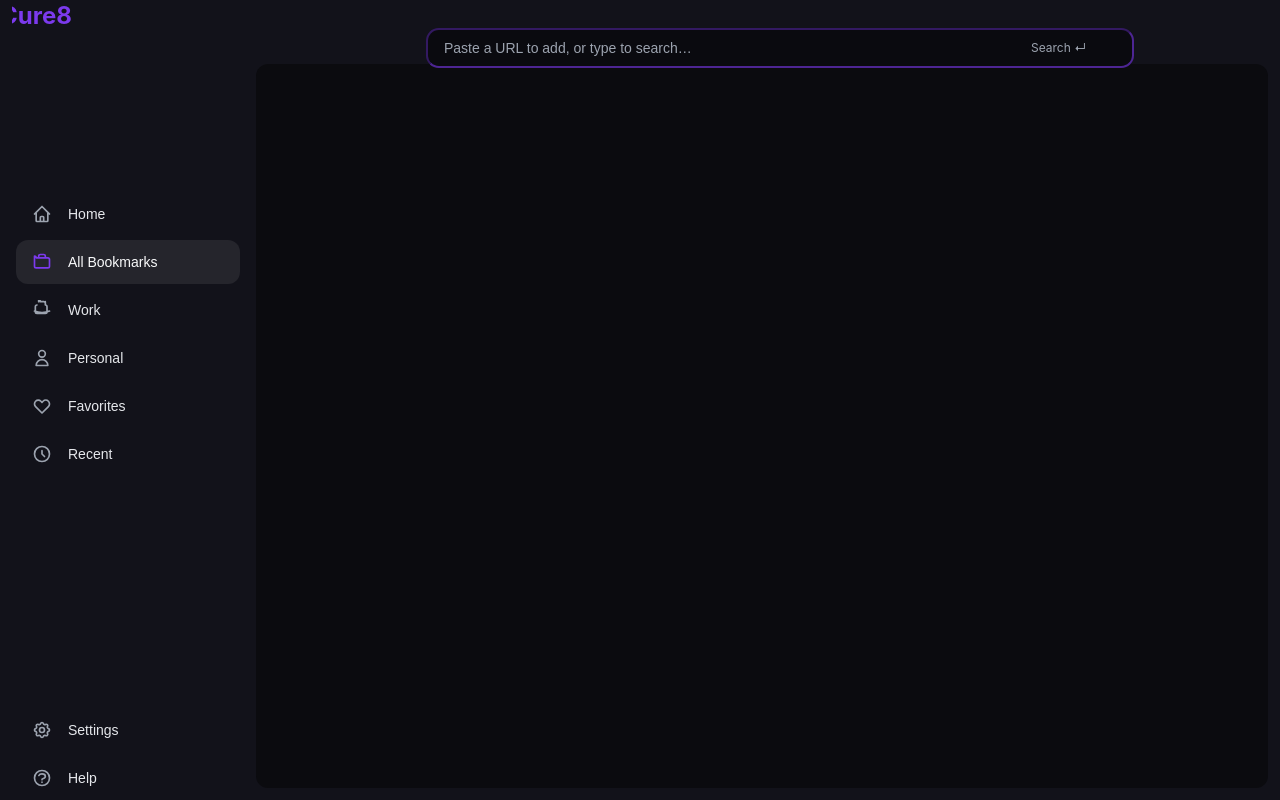
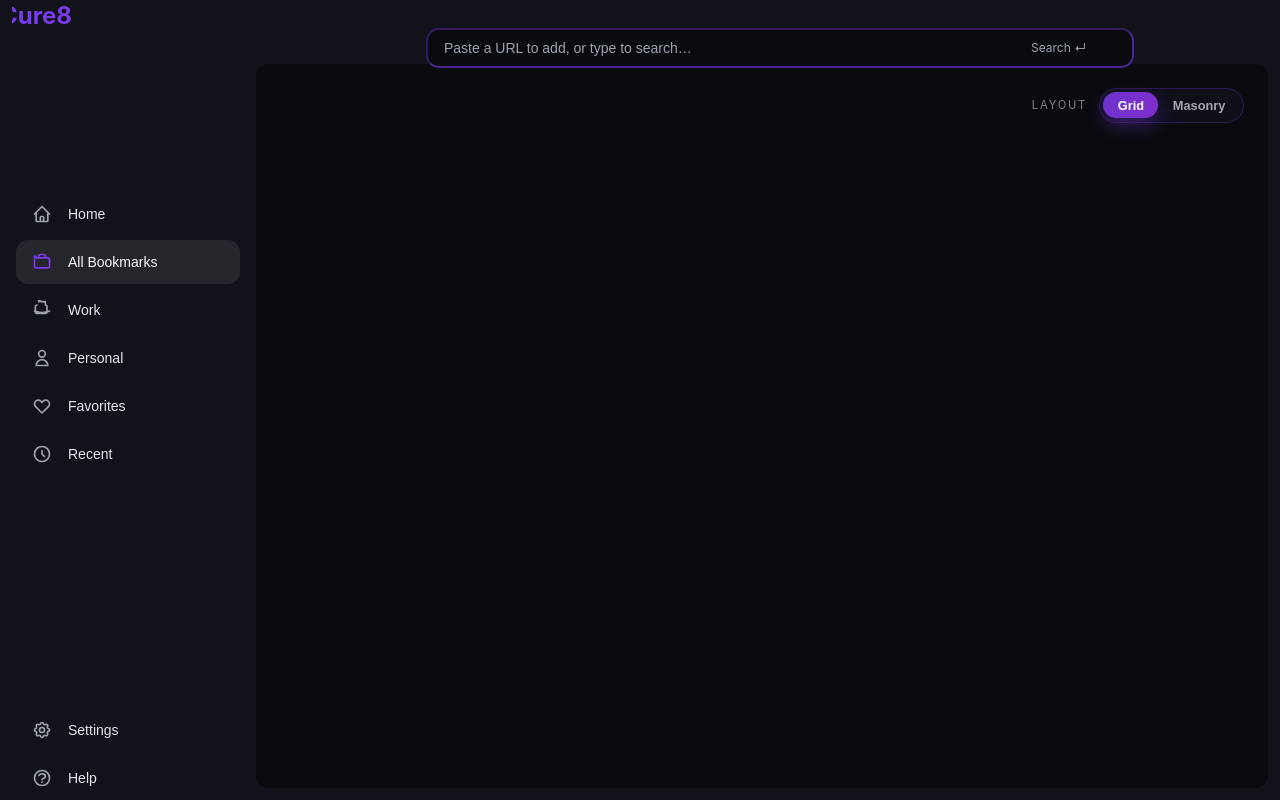
Before and after one commit to TheVisher/Cure8, a React (Create React App) app: page / in a window 1280 px wide. Both pictures are taken after a click on the button "Browse library". Built offline with nearby package versions, Linux system fonts and the light colour scheme.

Commit message:
Update README, Card.js, index.css, Grid.js, Home.js and add new cache file

```diff
--- a/src/components/Card.js
+++ b/src/components/Card.js
@@ -1,22 +1,38 @@
 import React from "react";
 
-export function Card({ title, domain, image, state="ok", onClick }) {
+export function Card({ title, domain, image, state="ok", onClick, layout="grid" }) {
   const showSkeleton = state === "pending";
   const showBrand = !image && state !== "pending";
+  const isMasonry = layout === "masonry";
+
+  const cardClasses = ["bookmark-card", "group"];
+  if (isMasonry) cardClasses.push("bookmark-card--masonry");
+
+  const mediaWrapperClasses = ["relative", "overflow-hidden"];
+  if (!isMasonry) mediaWrapperClasses.push("aspect-[4/5]");
 
   return (
-    <div onClick={onClick} className="bookmark-card group">
-      <div className="bookmark-card-content">
+    <div onClick={onClick} className={cardClasses.join(" ")}>
+      <div className={isMasonry ? "bookmark-card-content bookmark-card-content--masonry" : "bookmark-card-content"}>
         {/* Image / skeleton / brand fallback */}
-        <div className="relative aspect-[4/5]">
+        <div className={mediaWrapperClasses.join(" ")}>
           {showSkeleton && (
-            <div className="h-full w-full animate-pulse bg-white/5" />
+            <div className={["w-full", isMasonry ? "min-h-[160px]" : "h-full", "animate-pulse", "bg-white/5"].join(" ")} />
           )}
           {!showSkeleton && image && (
-            <img src={image} alt="" className="h-full w-full object-cover" />
+            <img
+              src={image}
+              alt=""
+              className={isMasonry ? "w-full h-auto" : "h-full w-full object-cover"}
+            />
           )}
           {!showSkeleton && showBrand && (
-            <div className="h-full w-full flex items-center justify-center bg-white/5 text-text-secondary">
+            <div
+              className={[
+                "w-full flex items-center justify-center bg-white/5 text-text-secondary",
+                isMasonry ? "bookmark-card-placeholder" : "h-full"
+              ].join(" ")}
+            >
               {domain}
             </div>
           )}
--- a/src/index.css
+++ b/src/index.css
@@ -208,6 +208,31 @@ html, body, #root {
   justify-content: center;
 }
 
+.bookmark-grid.masonry {
+  display: block;
+  column-width: 260px;
+  column-gap: 1.25rem;
+}
+
+.bookmark-grid.masonry .bookmark-card {
+  display: inline-block;
+  width: 100%;
+  margin: 0 0 1.25rem;
+  break-inside: avoid;
+}
+
+.bookmark-card--masonry {
+  border-radius: 1rem;
+}
+
+.bookmark-card-content--masonry {
+  background: linear-gradient(180deg, rgba(18, 17, 30, 0.96), rgba(11, 10, 24, 0.95));
+}
+
+.bookmark-card-placeholder {
+  padding: 4rem 0;
+}
+
 .bookmark-card {
   position: relative;
   border-radius: 1.1rem;
@@ -252,10 +277,59 @@ html, body, #root {
   height: 100%;
 }
 
+.layout-toolbar {
+  display: flex;
+  align-items: center;
+  justify-content: flex-end;
+  gap: 0.75rem;
+  margin-bottom: 1.25rem;
+}
+
+.layout-label {
+  text-transform: uppercase;
+  font-size: 0.7rem;
+  letter-spacing: 0.16em;
+  color: rgba(209, 213, 219, 0.6);
+}
+
+.layout-toggle {
+  display: inline-flex;
+  padding: 0.2rem;
+  border-radius: 9999px;
+  background: rgba(17, 17, 29, 0.8);
+  border: 1px solid rgba(124, 58, 237, 0.25);
+}
+
+.layout-toggle-btn {
+  border: none;
+  background: transparent;
+  color: rgba(229, 231, 235, 0.7);
+  font-size: 0.8rem;
+  font-weight: 600;
+  padding: 0.35rem 0.9rem;
+  border-radius: 9999px;
+  cursor: pointer;
+  transition: background 0.2s ease, color 0.2s ease;
+}
+
+.layout-toggle-btn.is-active {
+  background: linear-gradient(110deg, rgba(124, 58, 237, 0.85), rgba(147, 51, 234, 0.85));
+  color: #f9fafb;
+  box-shadow: 0 8px 18px rgba(124, 58, 237, 0.35);
+}
+
+.layout-toggle-btn:not(.is-active):hover {
+  color: rgba(229, 231, 235, 0.9);
+}
+
 @media (max-width: 1024px) {
   .bookmark-grid {
     grid-template-columns: repeat(auto-fit, minmax(190px, 240px));
     gap: 1.125rem;
+  }
+  .bookmark-grid.masonry {
+    column-width: 240px;
+    column-gap: 1.125rem;
   }
 }
 
@@ -263,6 +337,10 @@ html, body, #root {
   .bookmark-grid {
     grid-template-columns: repeat(auto-fit, minmax(180px, 220px));
     gap: 1rem;
+  }
+  .bookmark-grid.masonry {
+    column-width: 220px;
+    column-gap: 1rem;
   }
 }
 
--- a/src/screens/Grid.js
+++ b/src/screens/Grid.js
@@ -15,6 +15,7 @@ const defaultSettings = {
 };
 
 const CATEGORY_IDS = new Set(["Home", "All", "Work", "Personal", "Favorites", "Recent"]);
+const LAYOUT_KEY = "cure8.layout";
 
 const randomId = () => {
   try {
@@ -72,6 +73,11 @@ export default function GridScreen() {
   const [showDetailsModal, setShowDetailsModal] = React.useState(false);
   const [selectedItem, setSelectedItem] = React.useState(null);
   const [settings, setSettings] = React.useState(readSettingsFromStorage);
+  const [layoutMode, setLayoutMode] = React.useState(() => {
+    if (typeof window === "undefined") return "grid";
+    const stored = window.localStorage.getItem(LAYOUT_KEY);
+    return stored === "masonry" ? "masonry" : "grid";
+  });
 
   const persistItems = React.useCallback((updater) => {
     setItems(prev => {
@@ -112,6 +118,15 @@ export default function GridScreen() {
       console.error("Failed to persist bookmarks", err);
     }
   }, [items]);
+
+  React.useEffect(() => {
+    if (typeof window === "undefined") return;
+    try {
+      window.localStorage.setItem(LAYOUT_KEY, layoutMode);
+    } catch (err) {
+      console.error("Failed to persist layout mode", err);
+    }
+  }, [layoutMode]);
 
   // Listen to omnibox events
   React.useEffect(() => {
@@ -315,7 +330,29 @@ export default function GridScreen() {
   } else {
     content = (
       <>
-        <div className="bookmark-grid">
+        <div className="layout-toolbar">
+          <span className="layout-label">Layout</span>
+          <div className="layout-toggle">
+            {[
+              { id: "grid", label: "Grid" },
+              { id: "masonry", label: "Masonry" }
+            ].map(option => (
+              <button
+                key={option.id}
+                type="button"
+                className={[
+                  "layout-toggle-btn",
+                  layoutMode === option.id ? "is-active" : ""
+                ].join(" ")}
+                onClick={() => setLayoutMode(option.id)}
+              >
+                {option.label}
+              </button>
+            ))}
+          </div>
+        </div>
+
+        <div className={["bookmark-grid", layoutMode === "masonry" ? "masonry" : ""].filter(Boolean).join(" ")}>
           {filtered.map(it => (
             <Card
               key={it.id}
@@ -324,6 +361,7 @@ export default function GridScreen() {
               image={settings.showThumbnails ? it.image : undefined}
               state={it.state}
               onClick={() => handleCardClick(it)}
+              layout={layoutMode}
             />
           ))}
         </div>
--- a/src/screens/Home.js
+++ b/src/screens/Home.js
@@ -47,7 +47,7 @@ export default function HomeScreen({
           <p className="home-eyebrow">Welcome back to Cure8</p>
           <h1 className="home-title">Curate what matters most today.</h1>
           <p className="home-subtitle">
-            Save fresh inspiration, surface trusted resources, and keep your health knowledge within reach.
+            Save fresh inspiration, surface trusted resources, and keep your web finds within reach.
             Launch your day with quick captures, confident context, and a single hub for the links that matter.
           </p>
           <div className="home-actions">
@@ -117,7 +117,7 @@ export default function HomeScreen({
         <section className="home-empty">
           <div className="home-empty-card">
             <h3>No bookmarks yet</h3>
-            <p>Paste a URL or import an export file to start building your curated health library.</p>
+            <p>Paste a URL or import an export file to start building your curated library.</p>
             <div className="home-empty-actions">
               <button type="button" className="home-action primary" onClick={onQuickAdd}>
                 Add your first link
```
Also changed, not shown: 2 other files (tests, documents, lock files or other folders).
